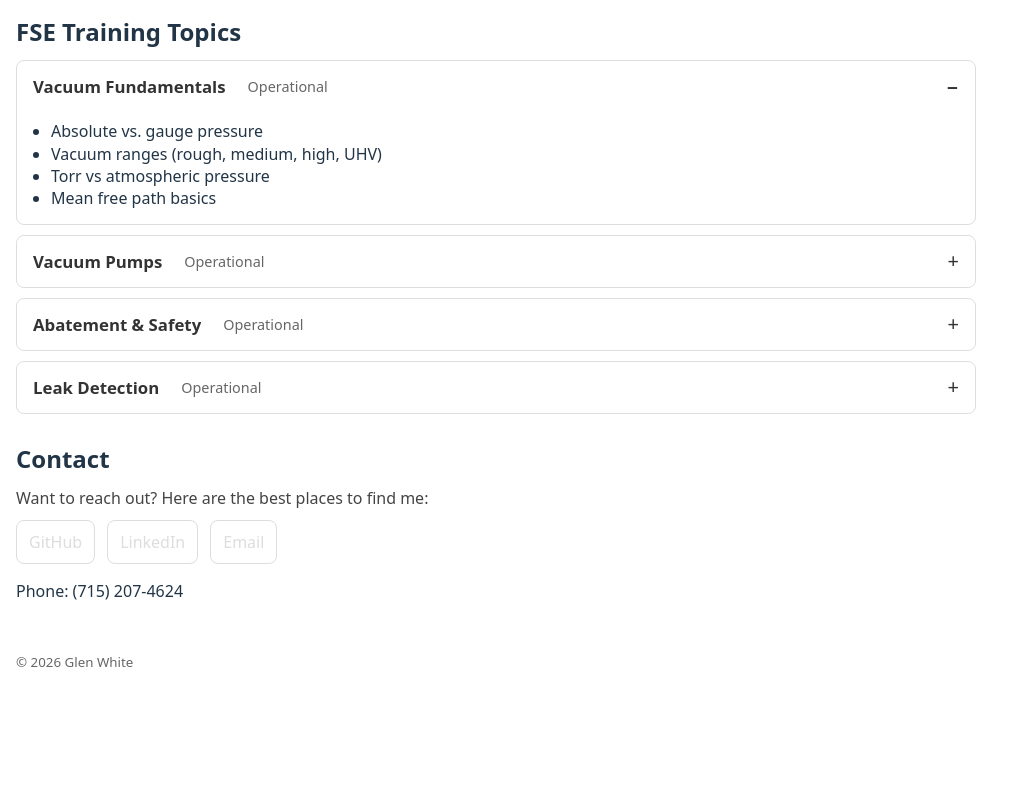
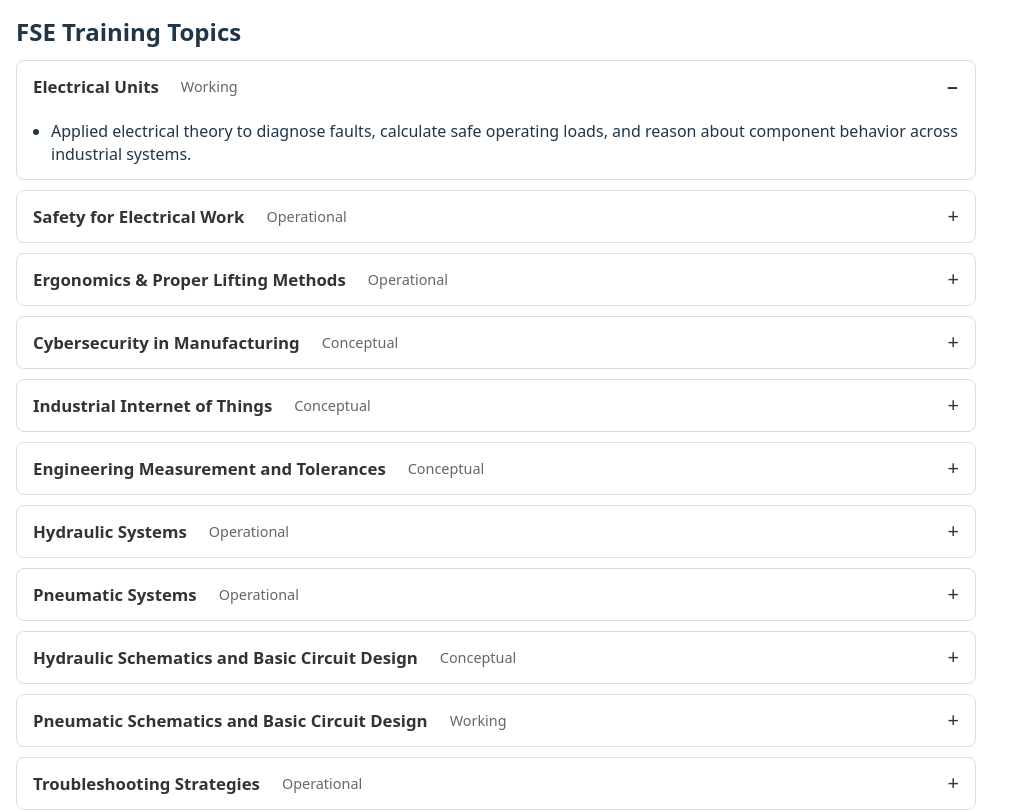
Before and after one commit to GlenWhiteII/aws-fullstack-resume-site, a React (Vite) app: page / in a window 1280 px wide. Shown: the part 1860-2672 px from the top of the page, without its empty margins (0-1023 px from the left). Before the commit the page ends 2565 px from the top, so only its background shows below. Built offline with nearby package versions, Linux system fonts and the light colour scheme.

Commit message:
feat: added data to accordian

```diff
--- a/src/data/trainingTopics.js
+++ b/src/data/trainingTopics.js
@@ -1,42 +1,79 @@
 export const trainingTopics = [
   {
-    title: "Vacuum Fundamentals",
-    level: "Operational",
+    title: "Electrical Units",
+    level: "Working",
     items: [
-      "Absolute vs. gauge pressure",
-      "Vacuum ranges (rough, medium, high, UHV)",
-      "Torr vs atmospheric pressure",
-      "Mean free path basics",
+      "Applied electrical theory to diagnose faults, calculate safe operating loads, and reason about component behavior across industrial systems. ",
     ],
   },
   {
-    title: "Vacuum Pumps",
+    title: "Safety for Electrical Work",
     level: "Operational",
     items: [
-      "Rotary vane / dry pumps (concepts)",
-      "Roots blowers (concepts)",
-      "Turbo pumps (concepts)",
-      "Pump-down behavior and common failure modes",
+      "Practiced safe electrical work through proper isolation, verification, and PPE usage while diagnosing and servicing electrically powered equipment in the field.",
     ],
   },
   {
-    title: "Abatement & Safety",
+    title: "Ergonomics & Proper Lifting Methods",
     level: "Operational",
     items: [
-      "Hazardous gases in semiconductor environments",
-      "Ultraviolet abatement overview",
-      "Other abatement methods (thermal, scrubbers, etc.)",
-      "Basic safety mindset for sub-fab work",
+      "Applied ergonomic best practices to assess task risk, position loads effectively, and protect both personnel and equipment during manual handling tasks.",
     ],
   },
   {
-    title: "Leak Detection",
+    title: "Cybersecurity in Manufacturing",
+    level: "Conceptual",
+    items: [
+      "Understands core cybersecurity principles related to system access, data protection, and risk awareness, with an emphasis on recognizing threats and following secure operational practices.",
+    ],
+  },
+  {
+    title: "Industrial Internet of Things",
+    level: "Conceptual",
+    items: [
+      "Aware of key considerations in IoT systems including connectivity reliability, data integrity, and basic security risks when devices are network-connected.",
+    ],
+  },
+  {
+    title: "Engineering Measurement and Tolerances",
+    level: "Conceptual",
+    items: [
+      "Understands the importance of accurate measurement and tolerance limits to ensure proper fit, function, and reliability of mechanical and electrical components.",
+    ],
+  },
+  {
+    title: "Hydraulic Systems",
     level: "Operational",
     items: [
-      "Helium leak detection process (overview)",
-      "Gross vs fine leak concepts",
-      "Common leak points (fittings, seals, valves)",
-      "Documentation and verification steps",
+      "Used working knowledge of hydraulic pressure, flow paths, and system components to diagnose malfunctions and support effective maintenance and repair.",
+    ],
+  },
+  {
+    title: "Pneumatic Systems",
+    level: "Operational",
+    items: [
+      "Diagnosed pneumatic pressure issues by identifying leaks, flow restrictions, and regulator faults while maintaining system safety and performance.",
+    ],
+  },
+  {
+    title: "Hydraulic Schematics and Basic Circuit Design",
+    level: "Conceptual",
+    items: [
+      "Troubleshot several hydraulic systems without schematics, but learned general symbols for actuators, valves, pumps, etc.",
+    ],
+  },
+  {
+    title: "Pneumatic Schematics and Basic Circuit Design",
+    level: "Working",
+    items: [
+      "Troubleshot N2, CDA, and O2 pneumatic systems while utilizing schematics to find where a potential leak could be coming from when it's not obvious.",
+    ],
+  },
+  {
+    title: "Troubleshooting Strategies",
+    level: "Operational",
+    items: [
+      "Applied root-cause analysis techniques, including structured questioning and fault isolation, to resolve recurring equipment and system issues. (5 Whys, Fishbone, and Cost-Benefit Analysis)",
     ],
   },
 ];
```
Also changed, not shown: list.txt.
